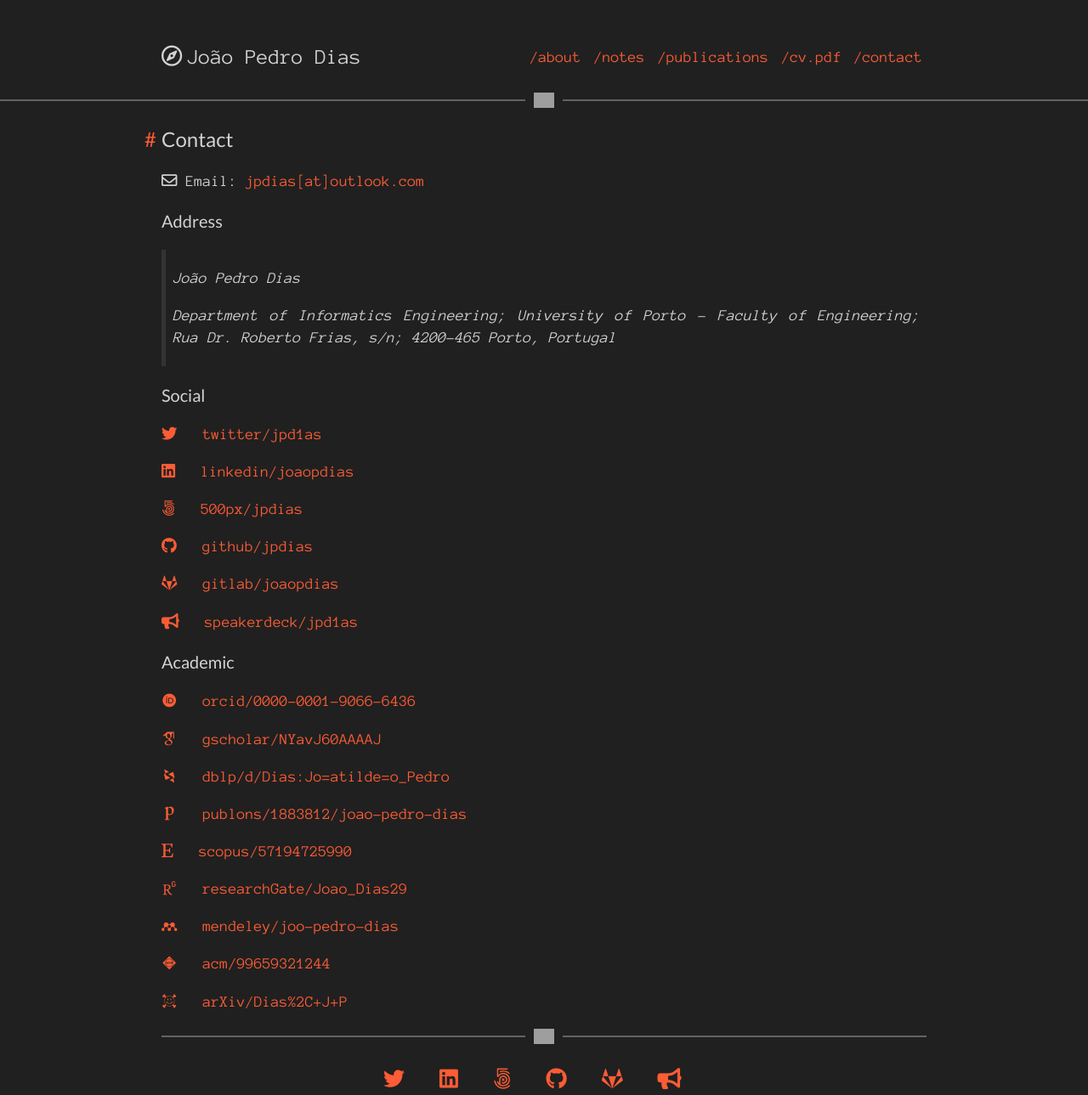
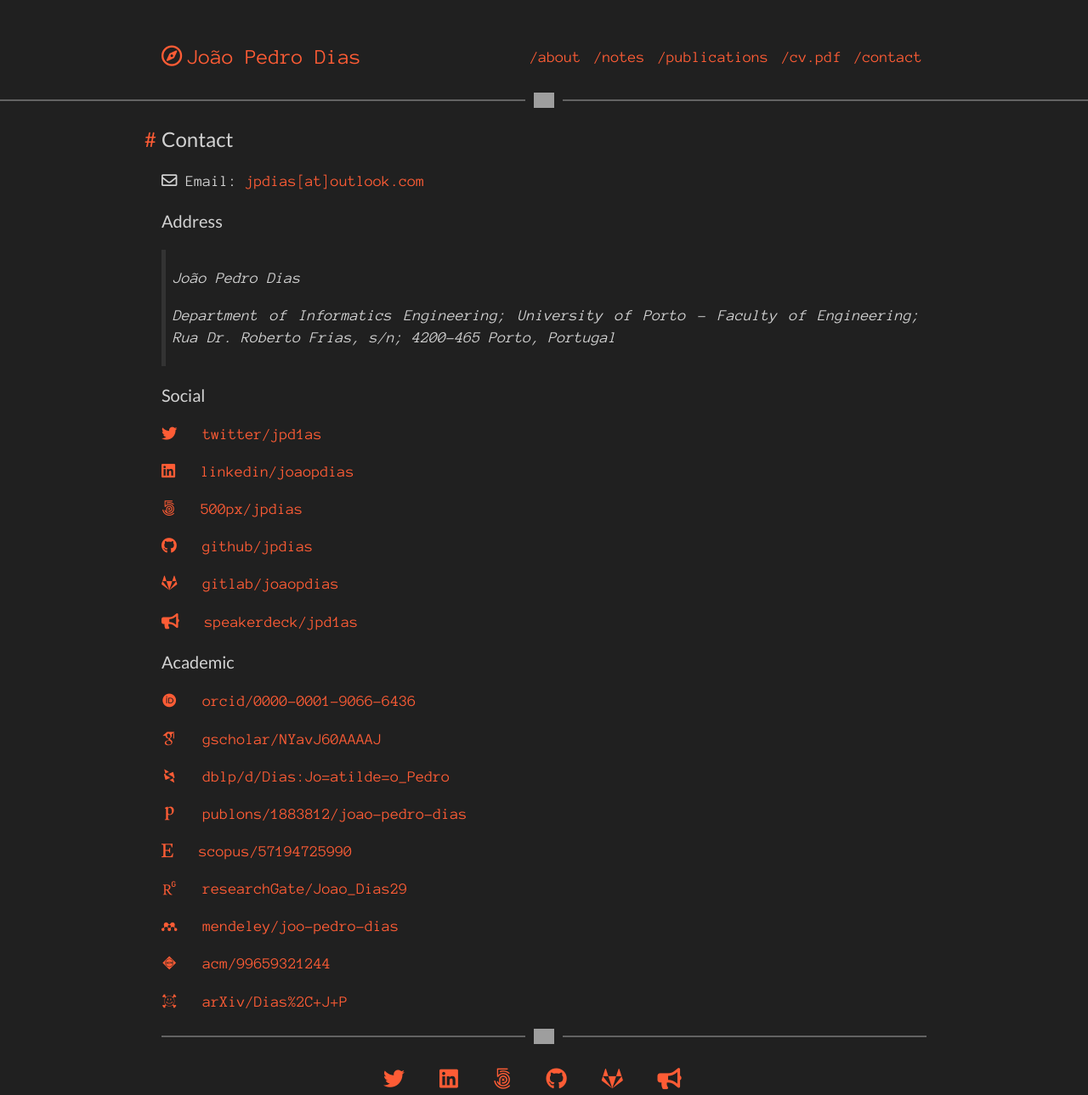
Before and after one commit to jpdias/jpdias.github.io, a Jekyll site: the page built from contact.md, in a window 1280 px wide. Shown: the whole page at 85% size. Built offline with Jekyll 4.4.1, drawn with Linux system fonts in a browser that asks for light colours; nearby versions of some CDN libraries; some web fonts are replaced; grey boxes are pictures that could not be loaded.

Commit message:
Update main.css

```diff
--- a/css/main.css
+++ b/css/main.css
@@ -173,7 +173,6 @@ strong {
 /* * Navbar */
 #author-name {
   font-size: 25px;
-  color: var(--main-font-color);
   display: inline-block;
 }
 .navbar {
```
